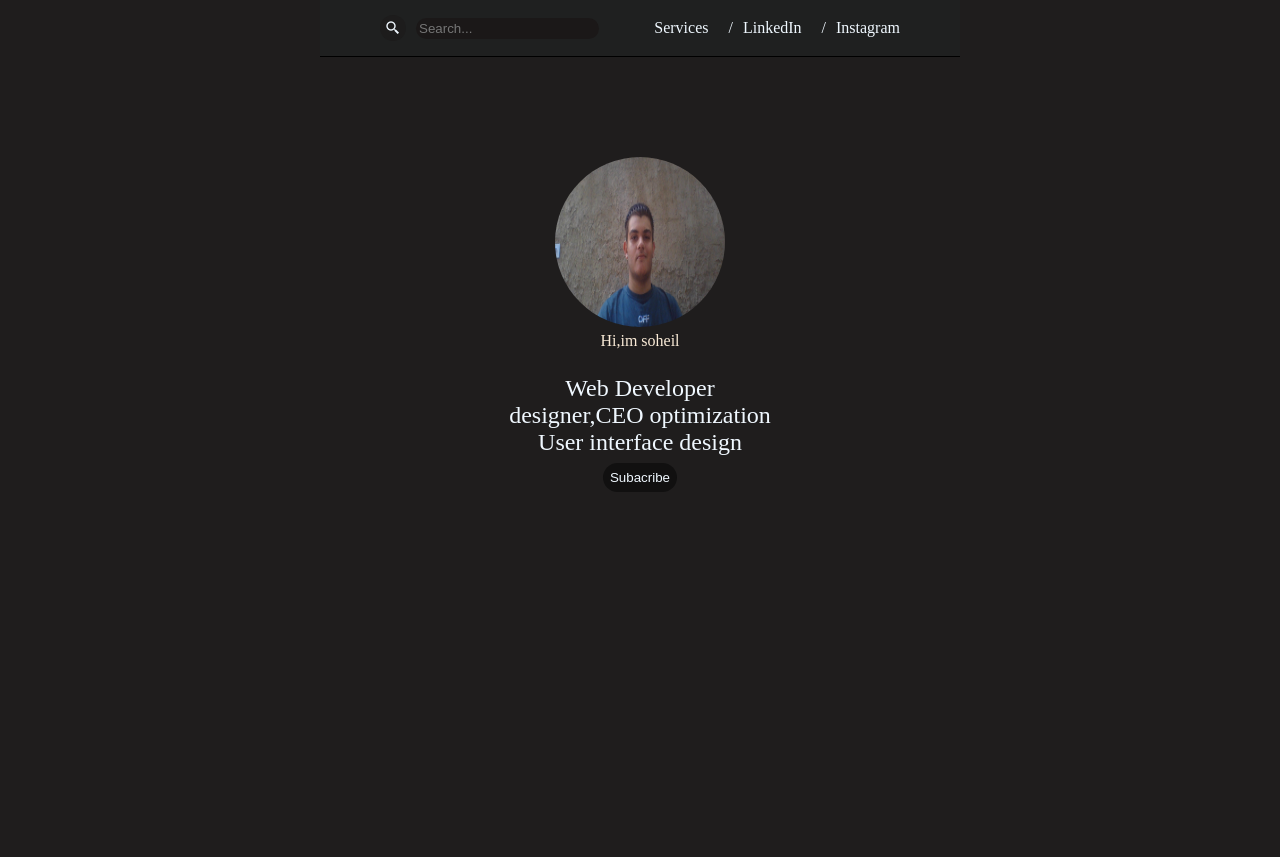
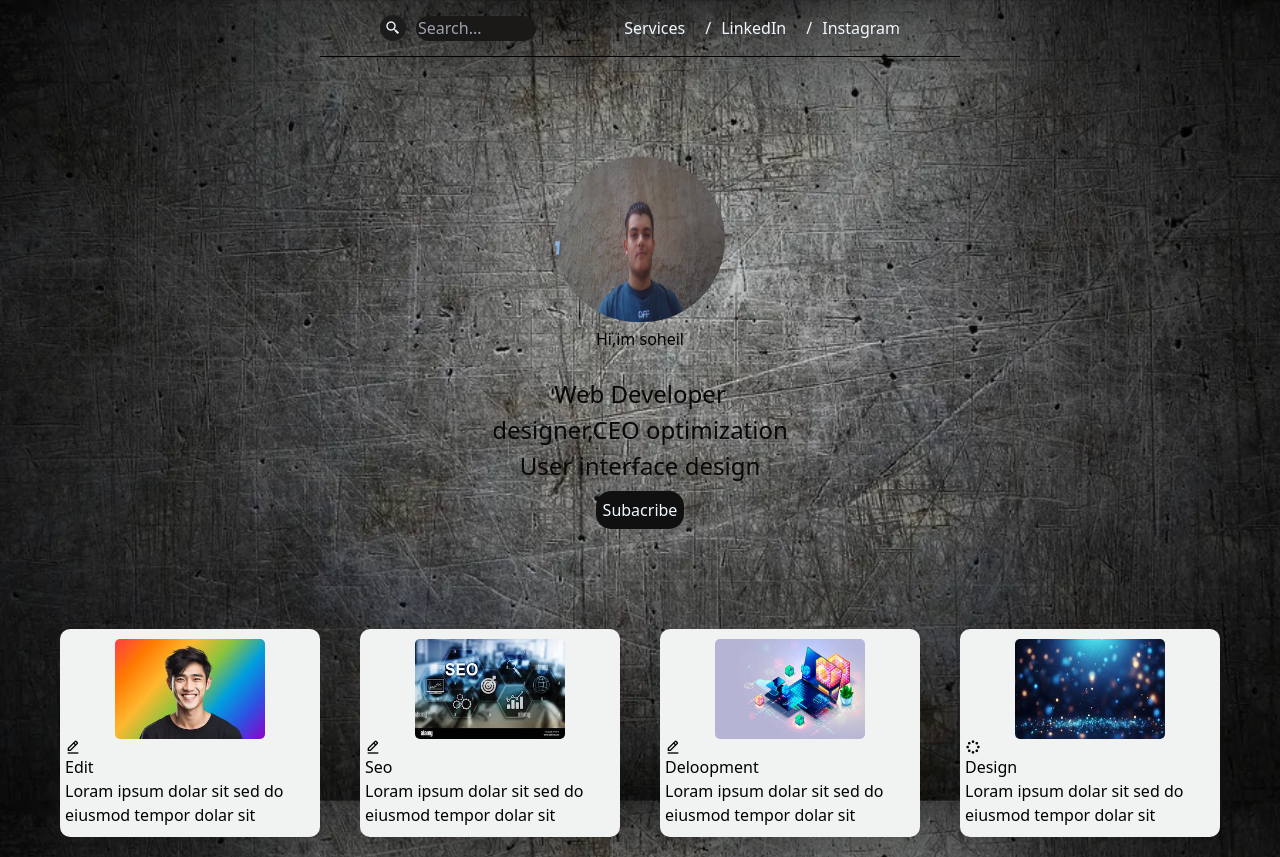
Before and after one commit to soheiljam/portfolia2, a plain HTML site: page index.html in a window 1280 px wide. Before the commit the page ends 800 px from the top, so only its background shows below. Drawn offline with nearby package versions, Linux system fonts and the light colour scheme.

Commit message:
fixed rispansiv & img | End

```diff
--- a/index.html
+++ b/index.html
@@ -7,6 +7,9 @@
     <title>Document</title>
     <link rel="stylesheet" href="./index.css">
     <link href='https://unpkg.com/boxicons@2.1.4/css/boxicons.min.css' rel='stylesheet'>
+    <link href="https://cdn.jsdelivr.net/npm/tailwindcss@2.2.19/dist/tailwind.min.css" rel="stylesheet">
+
+
 </head>
 
 <body>
@@ -32,9 +35,12 @@
                 </li>
             </ul>
         </div>
+        <div class="menu">
+            <i class='bx bx-menu'></i>
+        </div>
     </nav>
     <!-- start main  -->
-     <main>
+    <main>
         <div class="img">
             <img src="./Assets/img/1/WIN_20240718_16_45_29_Pro.jpg" alt="">
             <p>Hi,im soheil</p>
@@ -45,7 +51,35 @@
             <p>User interface design</p>
             <button>Subacribe</button>
         </div>
-     </main>
+        <div class="mainBox">
+        <div class="grid grid-cols-1 sm:grid-cols-2 md:grid-cols-2 lg:grid-cols-4  ">
+            <div class="box">
+                <img src="./Assets/img/2/edit.jfif" alt="">
+                <i class='bx bx-edit-alt'></i>
+                <h2>Edit</h2>
+                <p>Loram ipsum dolar sit sed do eiusmod tempor dolar sit</p>
+            </div>
+            <div class="box">
+                <img src="./Assets/img/2/ceo.jfif" alt="">
+                <i class='bx bx-edit-alt'></i>
+                <h2>Seo</h2>
+                <p>Loram ipsum dolar sit sed do eiusmod tempor dolar sit</p>
+            </div>
+            <div class="box">
+                <img src="./Assets/img/2/dev.jfif" alt="">
+                <i class='bx bx-edit-alt'></i>
+                <h2>Deloopment</h2>
+                <p>Loram ipsum dolar sit sed do eiusmod tempor dolar sit</p>
+            </div>
+            <div class="box">
+                <img src="./Assets/img/2/images (1).jfif" alt="">
+                <i class='bx bx-loader-circle' ></i>
+                <h2>Design</h2>
+                <p>Loram ipsum dolar sit sed do eiusmod tempor dolar sit</p>
+            </div>
+        </div>
+    </div>
+    </main>
 </body>
 
 </html>
--- a/index.scss
+++ b/index.scss
@@ -5,12 +5,15 @@
 }
 
 body {
-    background-color: rgb(31, 29, 29);
+    background-image: url(./Assets/img/bachground.png);
+    background-repeat: no-repeat;
+    background-size: cover;
+    background-attachment: fixed;
 }
 
 // start nav
 nav {
-    background-color: rgb(31, 32, 32);
+    background-color: none;
     display: flex;
     justify-content: space-between;
     padding: 15px 60px;
@@ -59,11 +62,17 @@ nav {
         input {
             background-color: rgb(27, 24, 24);
             border: none;
-            padding: 3px;
+            padding: 2px;
+            width: 120px;
+            height: 25px;
             border-radius: 20px;
             color: aliceblue;
             outline: none;
         }
+    }
+    .menu {
+        color: aliceblue;
+        display: none;
     }
 }
 
@@ -77,14 +86,14 @@ main {
 
         img {
             width: 170px;
-            height: 170px;
+            height: 165px;
             display: flex;
             margin-top: 100px;
             border-radius: 200px;
         }
 
         p {
-            color: antiquewhite;
+            color: rgb(0, 0, 0);
             margin-top: 5px;
         }
 
@@ -100,7 +109,7 @@ main {
 
         p {
             font-size: x-large;
-            color: aliceblue;
+            color: rgb(8, 8, 8);
             display: flex;
             align-items: center;
             justify-content: center;
@@ -111,18 +120,81 @@ main {
             color: aliceblue;
             padding: 7px;
             margin-top: 7px;
+            margin-bottom: 80px;
             border: none;
             border-radius: 15px;
         }
     }
 
+    .mainBox {
+        display: flex;
+        align-items: center;
+        justify-content: center;
+        .box {
+            margin-bottom: 50px;
+            display: flex;
+            align-items: center;
+            justify-content: center;
+            background-color: rgb(241, 243, 243);
+            flex-direction: column;
+            padding: 10px 5px;
+            margin: 20px;
+            width: 260px;
+            border-radius: 10px;
+            img {
+                width: 150px;
+                height: 100px;
+                padding: 0;
+                border-radius: 5px;
+            }
+
+            i {
+                display: flex;
+                width: 100%;
+            }
+
+            h2 {
+                display: flex;
+                width: 100%;
+            }
+        }
+    }
+
+
+
+
 
 }
 
+
+@media (max-width:1024px) {
+    nav {
+        padding: 2px 30px;
+        .links {
+            display: flex;
+        }
+
+        a {
+            font-size: small;
+        }
+
+        .searchs {
+            font-size: small;
+            margin-right: 7px;
+
+            input {
+                width: 70px;
+                padding: 1px;
+            }
+        }
+    }
+}
 @media(max-width:750px) {
     nav {
-        width: 100%;
         padding: 2px 30px;
+        .links {
+            display: none;
+        }
 
         a {
             font-size: small;
@@ -133,7 +205,12 @@ main {
 
             input {
                 width: 70px;
+                padding: 1px;
             }
+        }
+
+        .menu {
+        display: flex;
         }
     }
 }
```
Also changed, not shown: Assets/img/2/ceo.jfif (added), Assets/img/2/dev.jfif (added), Assets/img/2/edit.jfif (added), Assets/img/2/images (1).jfif (added), Assets/img/bachground.png (added), index.css, 1 other file.
